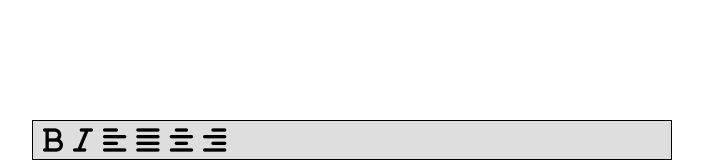
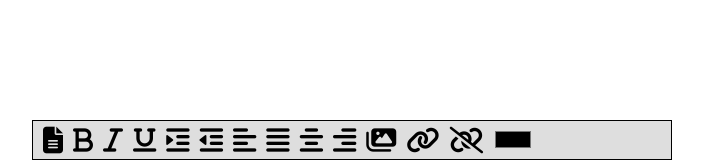
Before and after one commit to EliasJuk/RichTextEditor, a plain HTML site: page src/Index.html in a window 1280 px wide. Shown: the top 167 px of the page, without its empty margins (288-991 px from the left). Drawn offline with Linux system fonts and the light colour scheme.

Commit message:
Implementar funções

```diff
--- a/src/Index.html
+++ b/src/Index.html
@@ -5,33 +5,74 @@
     <div class="bar">
         <ul>
             <li class="bar-list">
-                <button onclick="bold()" type="button">
+                <button onclick="insertText()">
+                    <i class="fas fa-file-alt fa-2x"></i>
+                </button>
+            </li>
+            <li class="bar-list">
+                <button onclick="bold()">
                     <i class=' fas fa-bold fa-2x'></i>
                 </button>
             </li>
             <li class="bar-list">
-                <button onclick="italic()" type="button">
+                <button onclick="italic()">
                     <i class='fas fa-italic fa-2x'></i>
                 </button>
             </li>
             <li class="bar-list">
-                <button onclick="italic()" type="button">
+                <button onclick="underline()">
+                    <i class="fas fa-underline fa-2x"></i>
+                </button>
+            </li>
+
+            <li class="bar-list">
+                <button onclick="indent()">
+                    <i class="fas fa-indent fa-2x"></i>
+                </button>
+            </li>
+            <li class="bar-list">
+                <button onclick="outdent()">
+                    <i class="fas fa-outdent fa-2x"></i>
+                </button>
+            </li>
+            <li class="bar-list">
+                <button onclick="alignleft()">
                     <i class="fas fa-align-left fa-2x"></i>
                 </button>
             </li>
             <li class="bar-list">
-                <button onclick="italic()" type="button">
+                <button onclick="alignjustify()">
                     <i class="fas fa-align-justify fa-2x"></i>
                 </button>
             </li>
             <li class="bar-list">
-                <button onclick="italic()" type="button">
+                <button onclick="aligncenter()">
                     <i class="fas fa-align-center fa-2x"></i>
                 </button>
             </li>
             <li class="bar-list">
-                <button onclick="italic()" type="button">
+                <button onclick="alignright()">
                     <i class="fas fa-align-right fa-2x"></i>
+                </button>
+            </li>
+            <li class="bar-list">
+                <button onclick="insertImage()">
+                    <i class="fas fa-images fa-2x"></i>
+                </button>
+            </li>
+            <li class="bar-list">
+                <button onclick="link()">
+                    <i class="fas fa-link fa-2x"></i>
+                </button>
+            </li>
+            <li class="bar-list">
+                <button onclick="unlink()">
+                    <i class="fas fa-unlink fa-2x"></i>
+                </button>
+            </li>
+            <li class="bar-list">
+                <button onclick="foreColor()">
+                    <input type="color" class="inputColor" id="color">
                 </button>
             </li>
         </ul>
--- a/src/script.js
+++ b/src/script.js
@@ -1,4 +1,22 @@
 let editor = document.getElementById('editor');
+
+
+function insertText(){
+	let text = 'Lorem Ipsum is simply dummy text of the printing and typesetting industry.'
+
+	let cmd = 'insertText'
+	document.execCommand(cmd, false, text);
+}
+
+function indent(){
+	let cmd = 'indent'
+	document.execCommand(cmd, false, null);
+}
+
+function outdent(){
+	let cmd = 'outdent'
+	document.execCommand(cmd, false, null);
+}
 
 function bold(){
 	let cmd = 'bold'
@@ -9,3 +27,56 @@ function italic(){
 	let cmd = 'italic'
 	document.execCommand(cmd, false, null);
 }
+
+function underline(){
+	let cmd = 'underline'
+	document.execCommand(cmd, false, null);
+}
+
+function alignleft(){
+	let cmd = 'justifyLeft'
+	document.execCommand(cmd, false, null);
+}
+
+function alignjustify(){
+	let cmd = 'justifyFull'
+	document.execCommand(cmd, false, null);
+}
+
+function aligncenter(){
+	let cmd = 'justifyCenter'
+	document.execCommand(cmd, false, null);
+}
+
+function alignright(){
+	let cmd = 'justifyRight'
+	document.execCommand(cmd, false, null);
+}
+
+function insertImage(){
+	let link = prompt('Link da imagem')
+
+	let cmd = 'insertImage'
+	document.execCommand(cmd, false, link);
+}
+
+function link(){
+	let link = prompt('Link')
+
+	let cmd = 'createLink'
+	document.execCommand(cmd, false, link);
+}
+
+function unlink(){
+	let cmd = 'unlink'
+	document.execCommand(cmd, false, null);
+}
+
+async function foreColor(){
+	let inputColor = await document.getElementById('color');
+	let color = inputColor.value;
+
+	let cmd = 'foreColor'
+	document.execCommand(cmd, false, color);
+
+}
--- a/src/style.css
+++ b/src/style.css
@@ -45,3 +45,10 @@ button {
     border: none;
     margin-left: 10px;
 }
+
+.inputColor{
+    background-color: transparent;
+    border: none;
+    width: 40px;
+    height: 3.2vh;
+}
```
